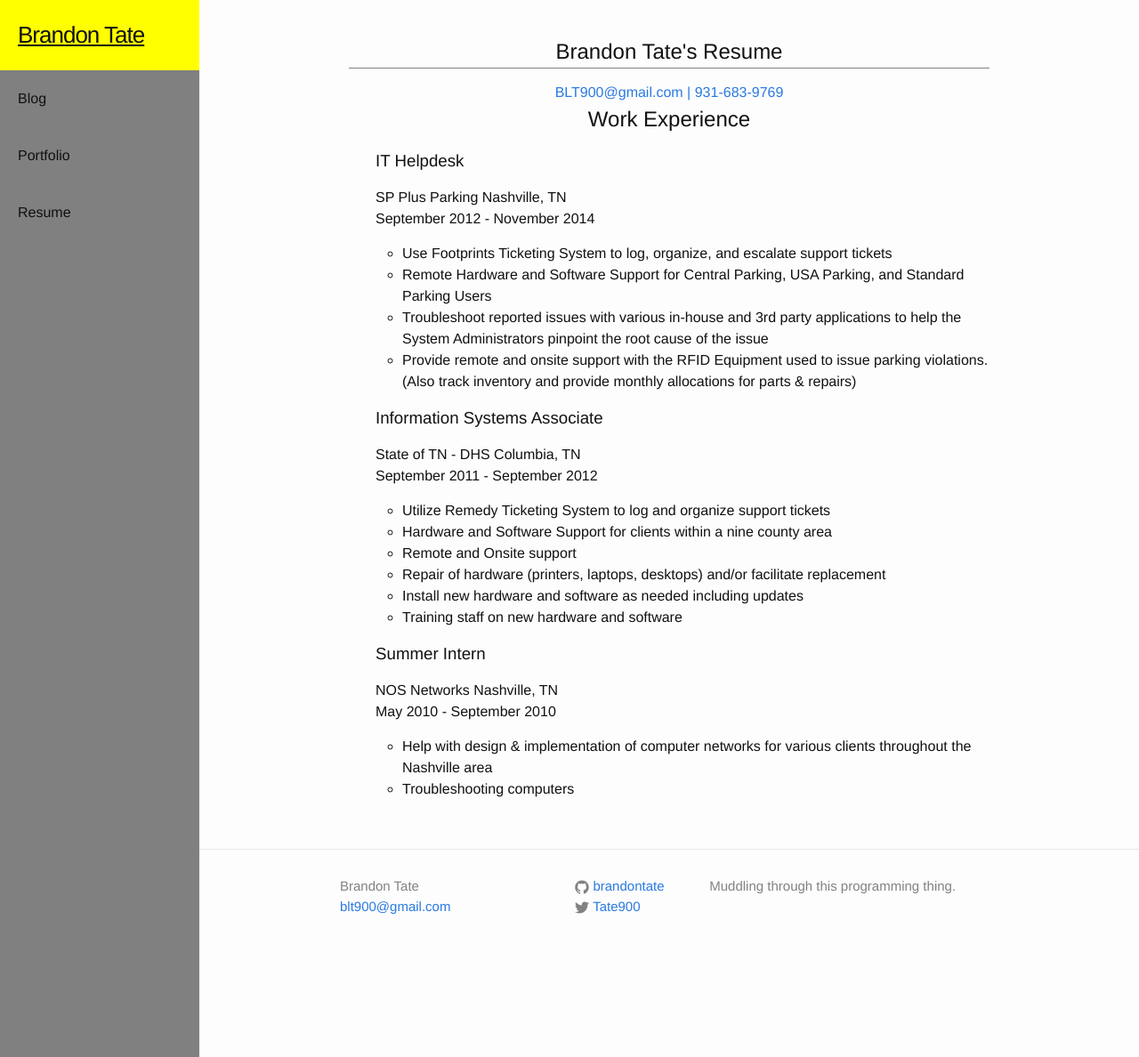
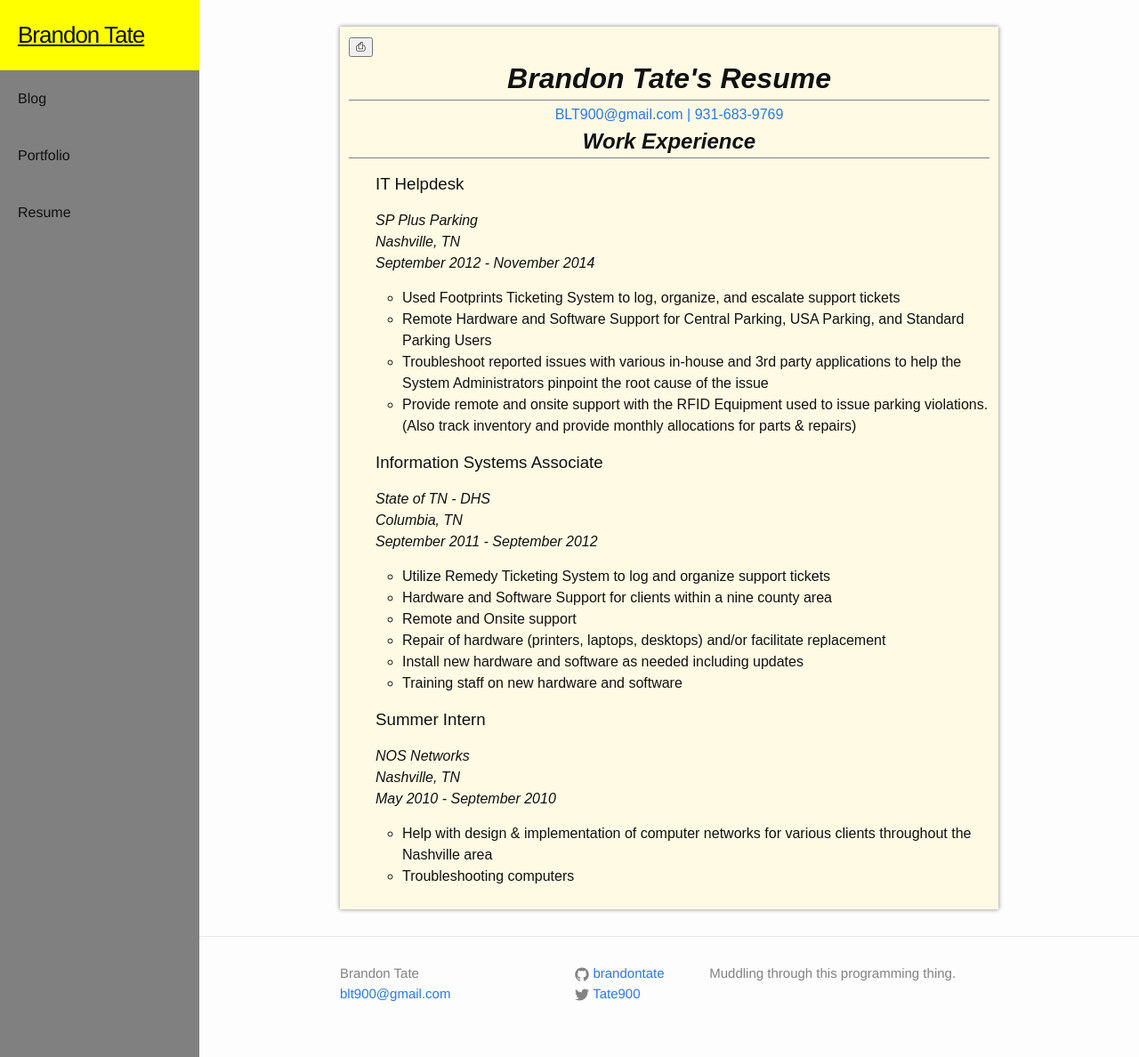
Before and after one commit to brandontate/brandontate.github.io, a Jekyll site: the page built from resume/resume.html, in a window 1280 px wide and 1188 px high. Shown: the whole window at 89% size. Built offline with Jekyll 4.4.1, drawn with Linux system fonts in a browser that asks for light colours.

Commit message:
Added Media Print

```diff
--- a/_sass/_layout.scss
+++ b/_sass/_layout.scss
@@ -1,6 +1,7 @@
 /**
  * Site header
  */
+
 
 $sidebar-width: 14em;
 @media screen and (min-width: 3*$sidebar-width){
@@ -17,7 +18,6 @@
     // Content (in our case is the div.page-content)
     // -> margin-left of x
 }
-
 
 header.site-header {
     background-color: grey;
@@ -53,30 +53,44 @@
 }
 
 .resume {
+    font-family: 'Ubuntu', sans-serif;
+    box-shadow: 0px 0px 5px grey;
     padding: 10px;
-  background-color: FEFAE4;
+    background-color: #FEFAE4;
     h1 {
+        margin-bottom: 4px;
+}
+    h1, h2 {
+        font-weight: 700;
+        font-style: italic;
+        text-align: center;
         border-bottom-style: solid;
         border-color: grey;
         border-width: 1.5px;
 }
-  h2, article {
+    article {
         text-align: center;
 }
-  #resume a:nth-child(n+3) {
+    h3 {
+        font-weight: 500;
+}
+    .employer, .dates-employed, .employer-location {
+        font-weight: 500;
+        font-style: italic;
+}
+
+#resume a:nth-child(n+2) {
     &::before {
         content: " | ";
 }
 }
 }
 
+.resume-experience {
 
-.resume-experience {
     list-style-type: none;
+    .job-function {
 }
-
-.experience-section {
-
 }
 
 .site-nav {
@@ -243,3 +257,37 @@
 }
 }
 }
+
+/**
+*Mobile
+*/
+@include media-query($on-palm){
+    .wrapper {
+        padding: 0;
+}
+    .site-title {
+        text-align: center;
+        padding: 5px;
+}
+    .site-nav {
+        .page-link {
+            background-color: pink;
+            display: inline-block;
+        }
+}
+    .page-content, .site-footer {
+        padding: .5em;
+}
+}
+
+/**
+*Print
+*/
+
+@media print {
+    head, .site-header, .site-footer, .resume input {
+        display: none;
+}
+    .resume {
+}
+}
--- a/resume/resume.html
+++ b/resume/resume.html
@@ -3,23 +3,25 @@
 layout: default
 permalink: /resume/
 ---
+<link href='http://fonts.googleapis.com/css?family=Open+Sans:300italic,400italic,700italic,400,300,700' rel='stylesheet' type='text/css'>
 <div class="resume">
+    <input type="button" value="&#9113;"  onclick="Print('.resume')" />
+    <h1>Brandon Tate's Resume</h1>
     <article id="resume">
-    <h1>Brandon Tate's Resume</h1>
     <a href="mailto:blt900@gmail.com">BLT900@gmail.com</a>
     <a href="tel:19316839769">931-683-9769</a>
+    <h2>Work Experience</h2>
     </article>
 
     <section class="experience-section">
-    <h2>Work Experience</h2>
     <ul class="resume-experience">
         <h3>IT Helpdesk</h3>
         <li>
-        <span class="employer">SP Plus Parking</span>
+        <span class="employer">SP Plus Parking</span><br>
         <span class="employer-location">Nashville, TN</span>
         <p class="dates-employed">September 2012 - November 2014</p>
-        <ul>
-            <li>Use Footprints Ticketing System to log, organize, and escalate support tickets</li>
+        <ul class="job-function">
+            <li>Used Footprints Ticketing System to log, organize, and escalate support tickets</li>
             <li>Remote Hardware and Software Support for Central Parking, USA Parking, and Standard Parking Users</li>
             <li>Troubleshoot reported issues with various in-house and 3rd party applications to help the System Administrators pinpoint the root cause of the issue</li>
             <li>Provide remote and onsite support with the RFID Equipment used to issue parking violations. (Also track inventory and provide monthly allocations for parts &amp repairs)</li>
@@ -29,10 +31,10 @@
     <ul class="resume-experience">
         <h3>Information Systems Associate</h3>
         <li>
-        <span class="employer">State of TN - DHS</span>
+        <span class="employer">State of TN - DHS</span><br>
         <span class="employer-location">Columbia, TN</span>
         <p class="dates-employed">September 2011 - September 2012</p>
-        <ul>
+        <ul class="job-function">
             <li>Utilize Remedy Ticketing System to log and organize support tickets</li>
             <li>Hardware and Software Support for clients within a nine county area</li>
             <li>Remote and Onsite support</li>
@@ -45,10 +47,10 @@
     <ul class="resume-experience">
         <h3>Summer Intern</h3>
         <li>
-        <span class="employer">NOS Networks</span>
+        <span class="employer">NOS Networks</span><br>
         <span class="employer-location">Nashville, TN</span>
         <p class="dates-employed">May 2010 - September 2010</p>
-        <ul>
+        <ul class="job-function">
             <li>Help with design &amp implementation of computer networks for various clients throughout the Nashville area </li>
             <li>Troubleshooting computers</li>
         </ul>
```
Also changed, not shown: portfolio/portfolio.md (+3 -4 lines). Lines whose indentation alone changed are shown as unchanged.
